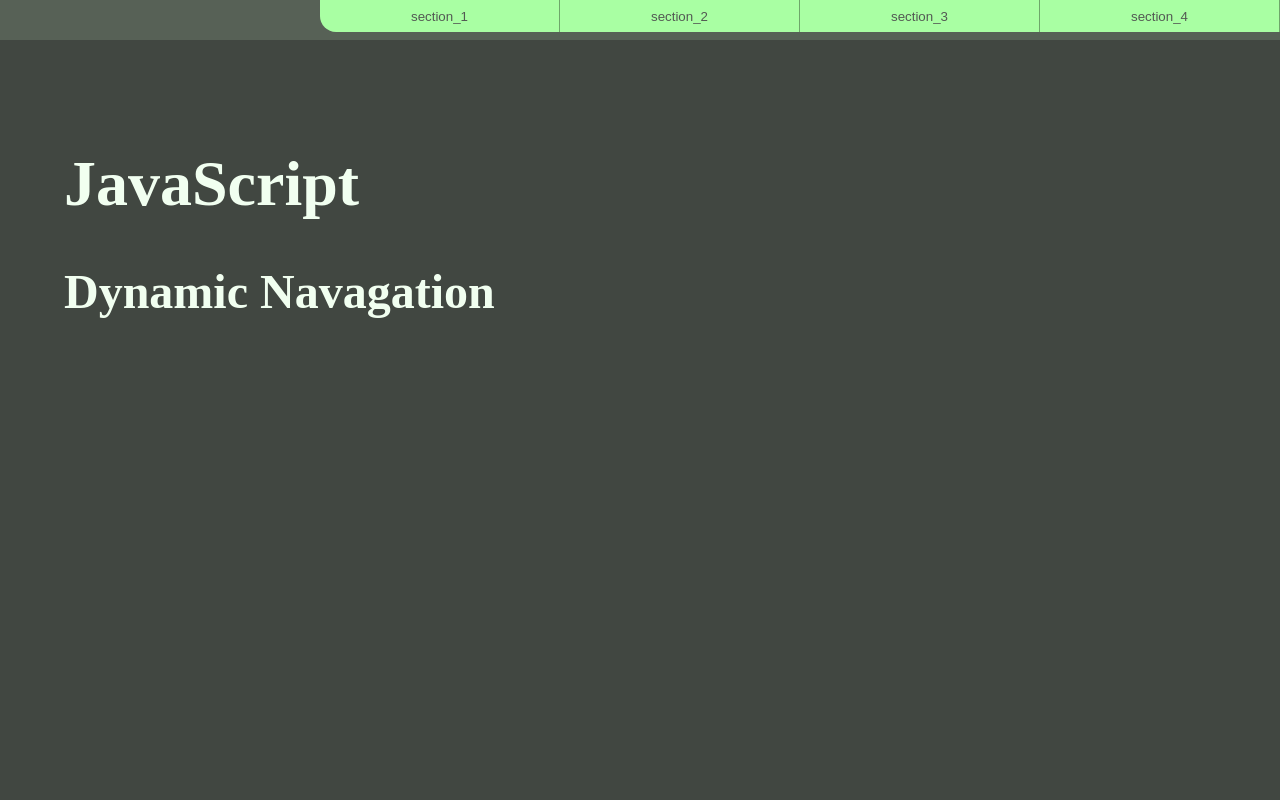
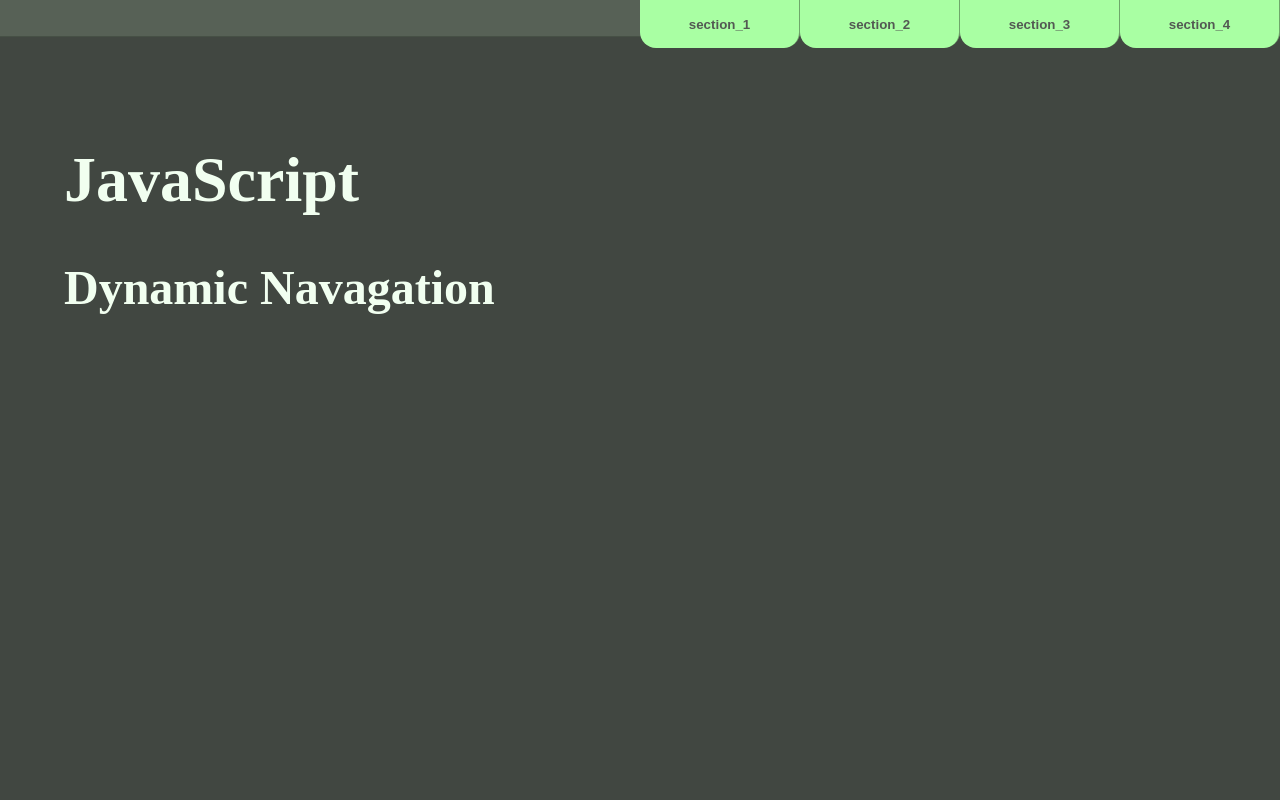
Before and after one commit to ShawnO86/Dynamic-navBar, a plain HTML site: page index.html in a window 1280 px wide. Shown: the top 800 px of the page. Drawn offline with Linux system fonts and the light colour scheme.

Commit message:
navbar styles

```diff
--- a/styles/mainStyle.css
+++ b/styles/mainStyle.css
@@ -11,7 +11,7 @@ main {
 
 header {
     min-height: calc(100vh - 10rem);
-    margin: 2.5rem 0 0 0;
+    margin: 2.25rem 0 5rem 0;
     padding: 4rem 5%;
     text-align: left;
     background-color: #414741;
@@ -32,12 +32,12 @@ nav ul {
     list-style: none;
     background-color: rgba(169, 255, 163, 0.05);
     margin: 0;
-    padding: 0;
+    padding: 0 0 0.25rem 0;
 }
 
 nav ul li {
     margin: 0;
-    padding: 0 0 0.5rem 0;
+    padding: 0;
 }
 
 .navBtn {
@@ -51,14 +51,13 @@ nav ul li {
     width: 10rem;
 }
 
-#section_1_Btn {
-    border-radius: 0 0 0 1rem;
-}
-
 .navBtnIsActive {
     background-color: rgba(169, 255, 163);
     color: #535953;
-    width: 15rem;
+    height: 3rem;
+    margin-bottom: -1rem;
+    border-radius: 0 0 1rem 1rem;
+    font-weight: 600;
 }
 
 .sectionHeader {
```
